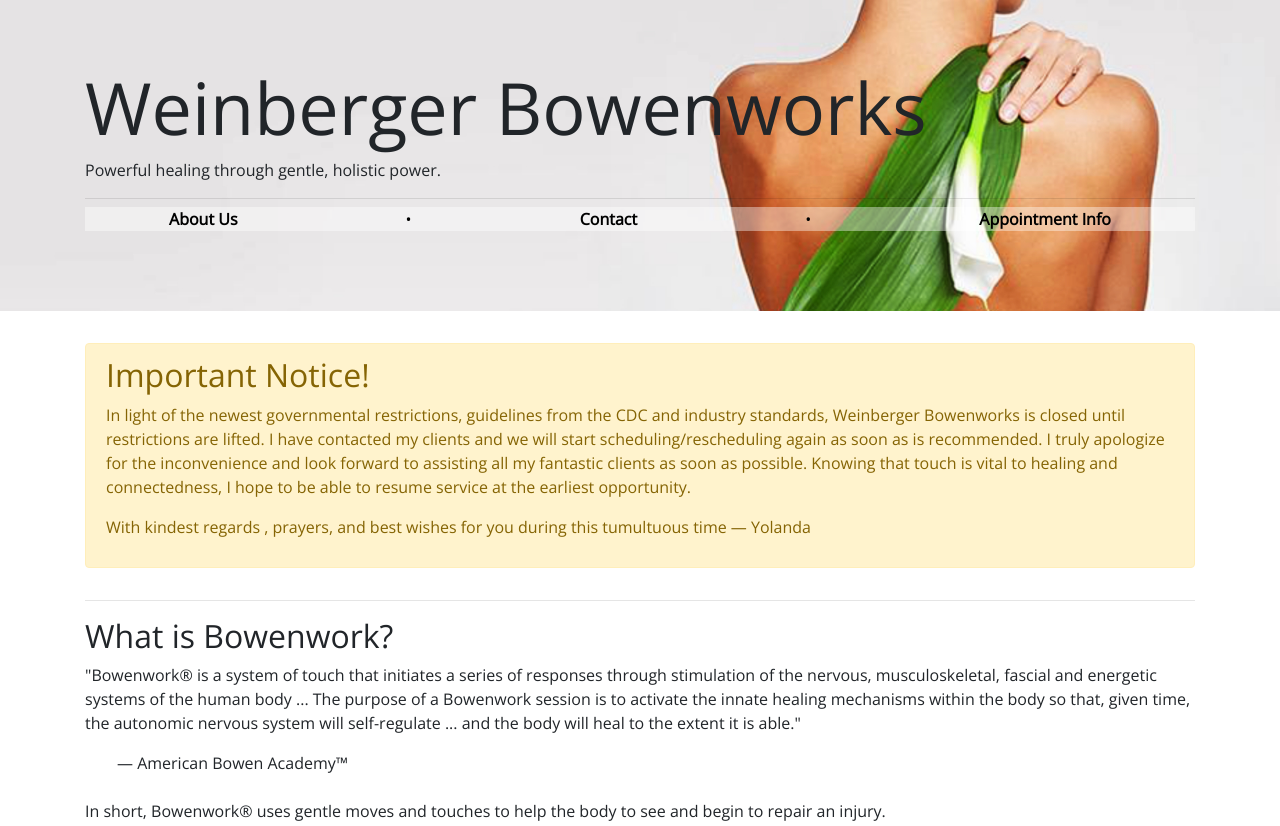
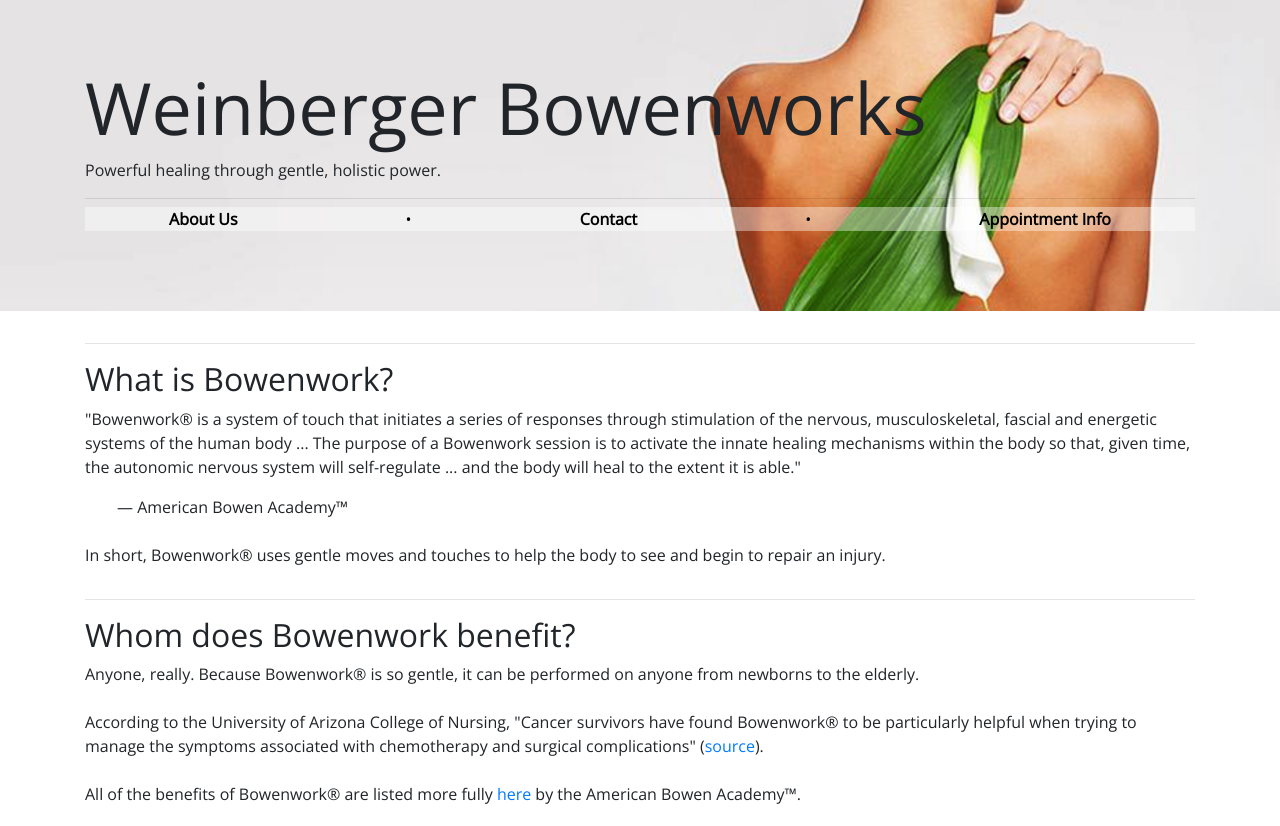
Before and after one commit to lochem2-718/weinbergerbowenworks.com, a website: page index.html in a window 1280 px wide. Shown: the top 826 px of the page. Drawn offline with nearby package versions, Linux system fonts and the light colour scheme.

Commit message:
removed COVID warnings

```diff
--- a/index.html
+++ b/index.html
@@ -39,26 +39,6 @@
             </div>
         </div>
         <div class="container">
-            <div class="row">
-                <div class="col">
-                    <div class="alert alert-warning" role="alert">
-                        <h2>Important Notice!</h2>
-                        <p>
-                            In light of the newest governmental restrictions, guidelines from the CDC and industry
-                            standards, Weinberger Bowenworks is closed until restrictions are lifted. I have contacted
-                            my clients and we will start scheduling/rescheduling again as soon as is recommended. I
-                            truly
-                            apologize for the inconvenience and look forward to assisting all my fantastic clients as
-                            soon as possible. Knowing that touch is vital to healing and connectedness, I hope to be
-                            able to resume service at the earliest opportunity.
-                        </p>
-                        <p>
-                            With kindest regards , prayers, and best wishes for you during this tumultuous time &mdash;
-                            Yolanda
-                        </p>
-                    </div>
-                </div>
-            </div>
             <hr>
             <div class="row">
                 <div class="col">
```
Also changed, not shown: appointment-info.html (+0 -19 lines), contact.html (+0 -19 lines).
